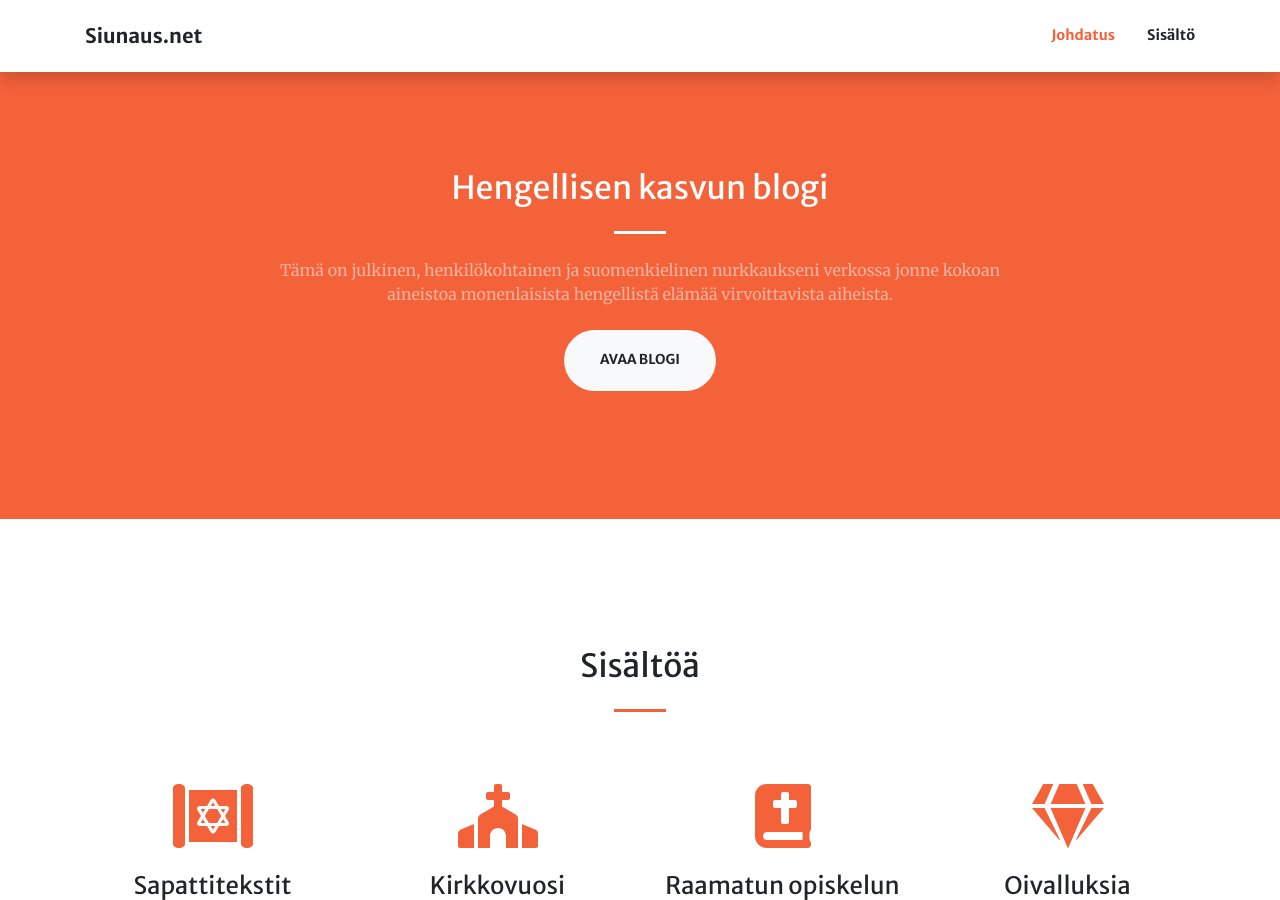
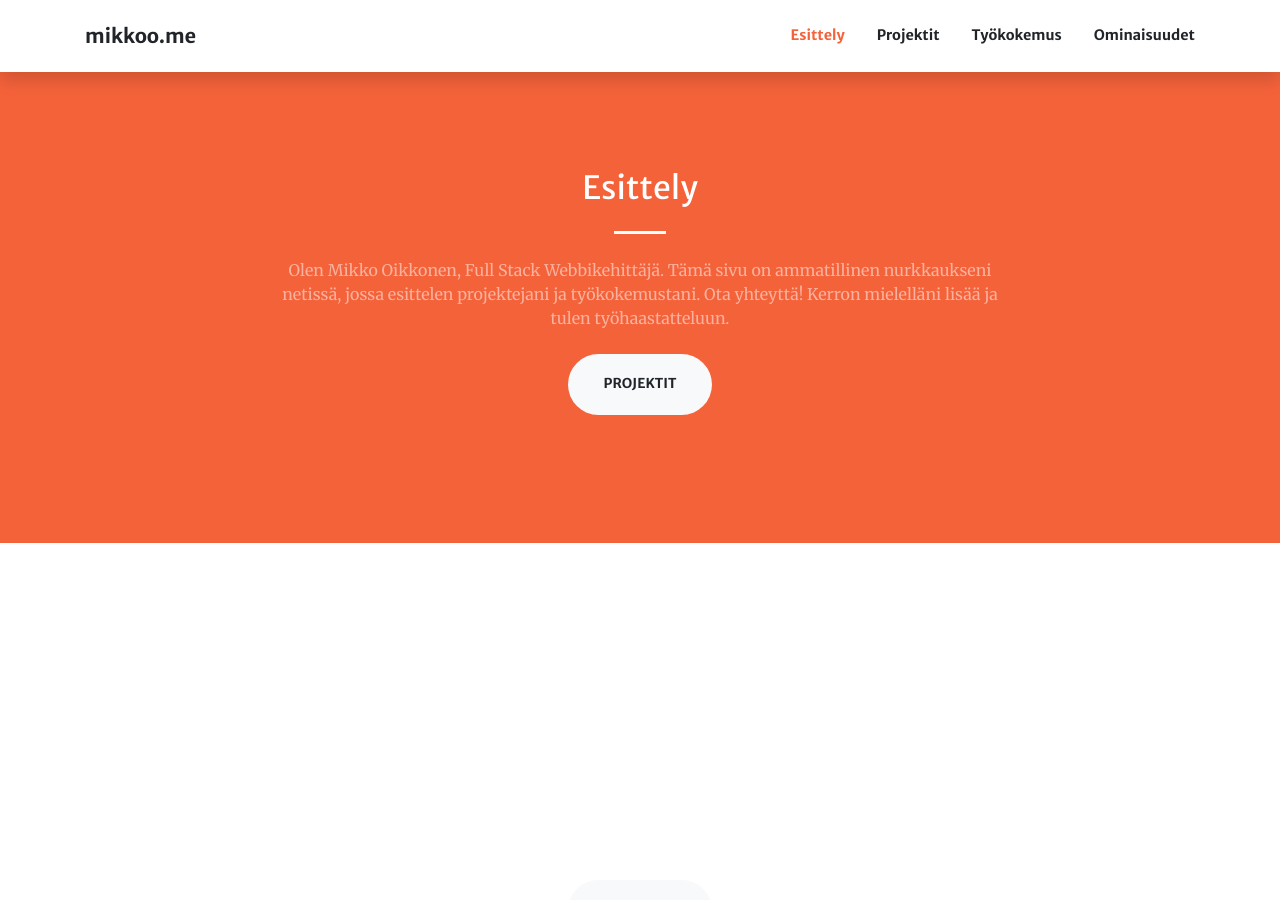
Before and after one commit to miukkonen/portfolio23, a Jekyll site: the page built from index.md, in a window 1280 px wide and 900 px high, scrolled down 859 px. Built offline with Jekyll 4.4.1, drawn with Linux system fonts in a browser that asks for light colours; some of the changed text lies outside the part shown.

Commit message:
Update content

```diff
--- a/_layouts/creative.html
+++ b/_layouts/creative.html
@@ -22,13 +22,15 @@
         <!-- Navigation-->
         <nav class="navbar navbar-expand-lg navbar-light fixed-top py-3" id="mainNav">
             <div class="container">
-                <a class="navbar-brand js-scroll-trigger" href="#page-top">Siunaus.net</a>
+                <a class="navbar-brand js-scroll-trigger" href="#page-top">mikkoo.me</a>
                 <button class="navbar-toggler navbar-toggler-right" type="button" data-toggle="collapse" data-target="#navbarResponsive" aria-controls="navbarResponsive" aria-expanded="false" aria-label="Toggle navigation"><span class="navbar-toggler-icon"></span></button>
                 <div class="collapse navbar-collapse" id="navbarResponsive">
                     <ul class="navbar-nav ml-auto my-2 my-lg-0">
 
-                        <li class="nav-item"><a class="nav-link js-scroll-trigger" href="#about">Johdatus</a></li>
-                        <li class="nav-item"><a class="nav-link js-scroll-trigger" href="#services">Sisältö</a></li>
+                        <li class="nav-item"><a class="nav-link js-scroll-trigger" href="#about">Esittely</a></li>
+                        <li class="nav-item"><a class="nav-link js-scroll-trigger" href="#projects">Projektit</a></li>
+                        <li class="nav-item"><a class="nav-link js-scroll-trigger" href="#jobs">Työkokemus</a></li>
+                        <li class="nav-item"><a class="nav-link js-scroll-trigger" href="#services">Ominaisuudet</a></li>
 
                     </ul>
                 </div>
@@ -41,11 +43,12 @@
             <div class="container h-100">
                 <div class="row h-100 align-items-center justify-content-center text-center">
                     <div class="col-lg-10 align-self-end">
-                        <h1 class="text-uppercase text-white font-weight-bold">Hengellisen kasvun lukulista</h1>
+                        <h1 class="text-uppercase text-white font-weight-bold">Hedelmällinen yhteistyö voi alkaa</h1>
                         <hr class="divider my-4" />
                     </div>
                     <div class="col-lg-8 align-self-baseline">
-                        <p class="text-white-75 font-weight-light mb-5">Niin kuin istutettu puu vesiojain tykönä, joka antaa hedelmänsä ajallaan ja jonka lehti ei lakastu...</p>
+
+                        <p class="text-white-75 font-weight-light mb-5">Julkinen ja henkilökohtainen, dynaaminen ja ammatillinen portfolio ja ansioluettelo</p>
                         <a class="btn btn-primary btn-xl js-scroll-trigger" href="#about">Tutustu</a>
                     </div>
                 </div>
@@ -58,14 +61,64 @@
             <div class="container">
                 <div class="row justify-content-center">
                     <div class="col-lg-8 text-center">
-                        <h2 class="text-white mt-0">Hengellisen kasvun blogi</h2>
+                        <h2 class="text-white mt-0">Esittely</h2>
                         <hr class="divider light my-4" />
-                        <p class="text-white-50 mb-4">Tämä on julkinen, henkilökohtainen ja suomenkielinen nurkkaukseni verkossa jonne kokoan aineistoa monenlaisista hengellistä elämää virvoittavista aiheista.</p>
-                        <a class="btn btn-light btn-xl js-scroll-trigger" href="/blog">Avaa blogi</a>
+                        <p class="text-white-50 mb-4">
+
+                            Olen Mikko Oikkonen, Full Stack Webbikehittäjä. Tämä sivu on ammatillinen nurkkaukseni netissä, jossa esittelen projektejani ja työkokemustani. Ota yhteyttä! Kerron mielelläni lisää ja tulen työhaastatteluun.
+
+                        </p>
+                        <a class="btn btn-light btn-xl js-scroll-trigger" href="#projects">Projektit</a>
                     </div>
                 </div>
             </div>
         </section>
+
+
+        <!-- Projects -->
+        <section class="page-section" id="projects">
+            <div class="container">
+                <div class="row justify-content-center">
+                    <div class="col-lg-8 text-center">
+                        <h2 class="text-white mt-0">Dynaaminen portfolio ja ansioluettelo</h2>
+                        <hr class="divider light my-4" />
+                        <p class="text-white-50 mb-4">
+
+        Olen Mikko Oikkonen, ohjelmistokehitystyöläinen. Tämä sivu on ammatillinen portfolioni, dynaaminen ansioluetteloni netissä.
+
+
+                Olen innostunut lisäarvon tuottamisesta asiakkaille. Haluaisin mukaan innovatiiviseen tiimiin jossa kehittyisin entistä taitavammaksi ohjelmistokehittäjäksi.
+
+                        </p>
+                        <a class="btn btn-light btn-xl js-scroll-trigger" href="#projects">Projektit</a>
+                    </div>
+                </div>
+            </div>
+        </section>
+
+
+
+        <!-- Jobs -->
+        <section class="page-section" id="jobs">
+            <div class="container">
+                <div class="row justify-content-center">
+                    <div class="col-lg-8 text-center">
+                        <h2 class="text-white mt-0">Dynaaminen portfolio ja ansioluettelo</h2>
+                        <hr class="divider light my-4" />
+                        <p class="text-white-50 mb-4">
+
+        Olen Mikko Oikkonen, ohjelmistokehitystyöläinen. Tämä sivu on ammatillinen portfolioni, dynaaminen ansioluetteloni netissä.
+
+
+                Olen innostunut lisäarvon tuottamisesta asiakkaille. Haluaisin mukaan innovatiiviseen tiimiin jossa kehittyisin entistä taitavammaksi ohjelmistokehittäjäksi.
+
+                        </p>
+                        <a class="btn btn-light btn-xl js-scroll-trigger" href="#projects">Projektit</a>
+                    </div>
+                </div>
+            </div>
+        </section>
+
 
 
         <!-- Services-->
@@ -108,7 +161,7 @@
 
         <!-- Footer-->
         <footer class="bg-light py-5">
-            <div class="container"><div class="small text-center text-muted">Copyright © 2020 - Siunauskis blogi ja lista</div></div>
+            <div class="container"><div class="small text-center text-muted">Päivitetty 20.10.2023 - mikkoo.me dynaaminen portfolio</div></div>
         </footer>
         <!-- Bootstrap core JS-->
         <script src="https://code.jquery.com/jquery-3.5.1.slim.min.js"></script>
```
